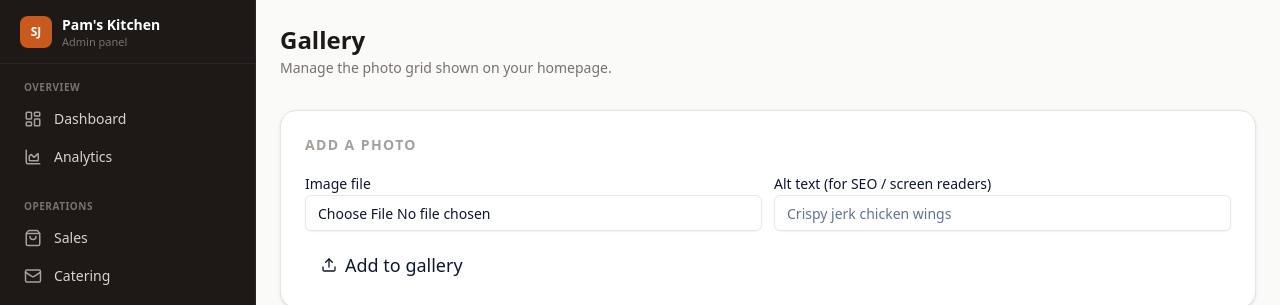
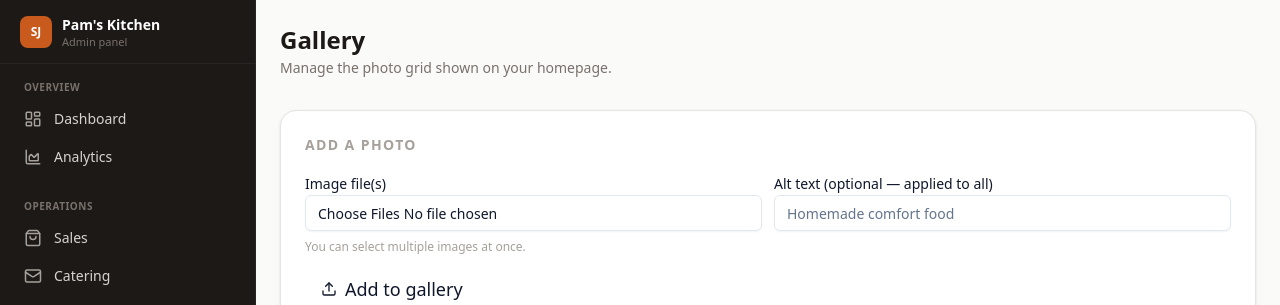
Before and after one commit to mohsal-ops/Pam-s-kitchen, a Next.js app: page /admin/gallery in a window 1280 px wide. Shown: the top 305 px of the page. Built offline with nearby package versions, Linux system fonts and the light colour scheme; no server answers; the database is empty.

Commit message:
batch upload

```diff
--- a/src/app/admin/gallery/_actions/galleryActions.ts
+++ b/src/app/admin/gallery/_actions/galleryActions.ts
@@ -47,35 +47,57 @@ export async function addGalleryImage(
   prevState: unknown,
   formData: FormData
 ): Promise<ActionResult> {
-  const file = formData.get("image");
-  const alt = String(formData.get("alt") ?? "");
+  const files = formData
+    .getAll("image")
+    .filter((f): f is File => f instanceof File && f.size > 0);
+  const alt = String(formData.get("alt") ?? "").trim();
 
-  if (!(file instanceof File) || file.size === 0) {
-    return { error: "Please choose an image to upload." };
+  if (files.length === 0) {
+    return { error: "Please choose at least one image to upload." };
   }
-  if (!file.type.startsWith("image/")) {
-    return { error: "That file isn't an image." };
+  if (files.some((f) => !f.type.startsWith("image/"))) {
+    return { error: "One or more of those files isn't an image." };
   }
 
+  const maxOrder = await db.galleryImage.aggregate({ _max: { order: true } });
+  let order = (maxOrder._max.order ?? -1) + 1;
+  let added = 0;
+  let failed = 0;
+
+  // Upload each selected file and create a row per image.
+  for (const file of files) {
     try {
       const url = await saveImage(file);
-    const maxOrder = await db.galleryImage.aggregate({ _max: { order: true } });
-
       await db.galleryImage.create({
         data: {
           url,
-        alt,
-        order: (maxOrder._max.order ?? -1) + 1,
+          // one shared alt applies to all; fall back to the filename per image
+          alt: alt || file.name.replace(/\.[^.]+$/, ""),
+          order: order++,
         },
       });
+      added++;
+    } catch (error) {
+      console.error("addGalleryImage failed for", file.name, error);
+      failed++;
+    }
+  }
 
   revalidatePath("/");
   revalidatePath("/admin/gallery");
-    return { message: "Image added." };
-  } catch (error) {
-    console.error("addGalleryImage error:", error);
-    return { error: "Failed to upload image." };
+
+  if (added === 0) {
+    return {
+      error:
+        "Couldn't upload. On the live site this usually means image storage (Vercel Blob) isn't connected yet.",
+    };
   }
+  if (failed > 0) {
+    return {
+      message: `${added} image${added !== 1 ? "s" : ""} added, ${failed} failed.`,
+    };
+  }
+  return { message: added === 1 ? "Image added." : `${added} images added.` };
 }
 
 export async function deleteGalleryImage(id: string): Promise<ActionResult> {
--- a/src/app/admin/gallery/_components/GalleryManager.tsx
+++ b/src/app/admin/gallery/_components/GalleryManager.tsx
@@ -116,12 +116,13 @@ export default function GalleryManager({
         </h2>
         <div className="flex flex-col sm:flex-row gap-3 items-start">
           <div className="flex-1 space-y-2 w-full">
-            <Label htmlFor="gallery-image">Image file</Label>
-            <Input id="gallery-image" name="image" type="file" accept="image/*" required />
+            <Label htmlFor="gallery-image">Image file(s)</Label>
+            <Input id="gallery-image" name="image" type="file" accept="image/*" multiple required />
+            <p className="text-xs text-stone-400">You can select multiple images at once.</p>
           </div>
           <div className="flex-1 space-y-2 w-full">
-            <Label htmlFor="gallery-alt">Alt text (for SEO / screen readers)</Label>
-            <Input id="gallery-alt" name="alt" placeholder="Crispy jerk chicken wings" />
+            <Label htmlFor="gallery-alt">Alt text (optional — applied to all)</Label>
+            <Input id="gallery-alt" name="alt" placeholder="Homemade comfort food" />
           </div>
         </div>
         <Button type="submit" disabled={isUploading} className="gap-2">
```
Lines whose indentation alone changed are shown as unchanged.
